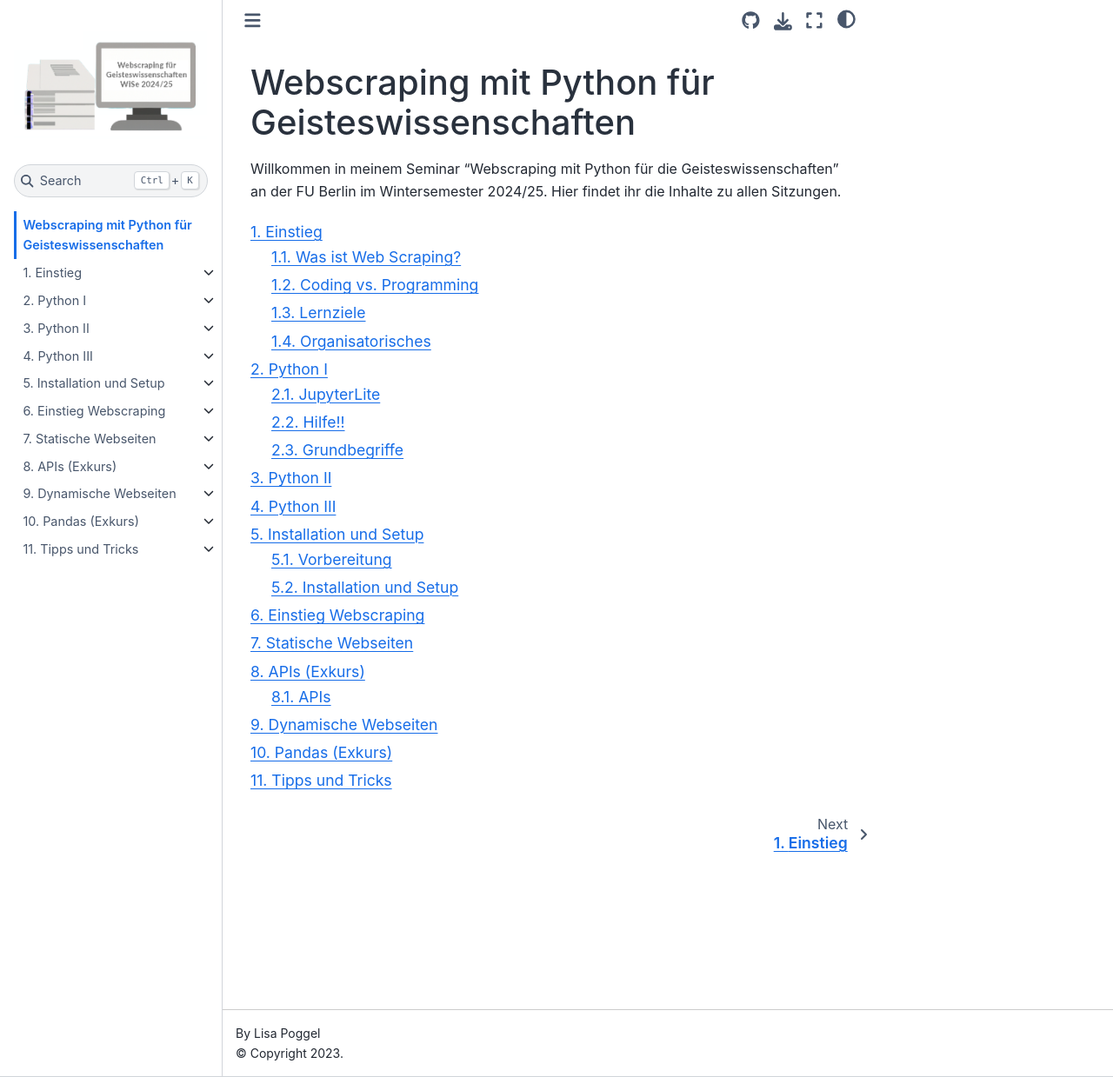
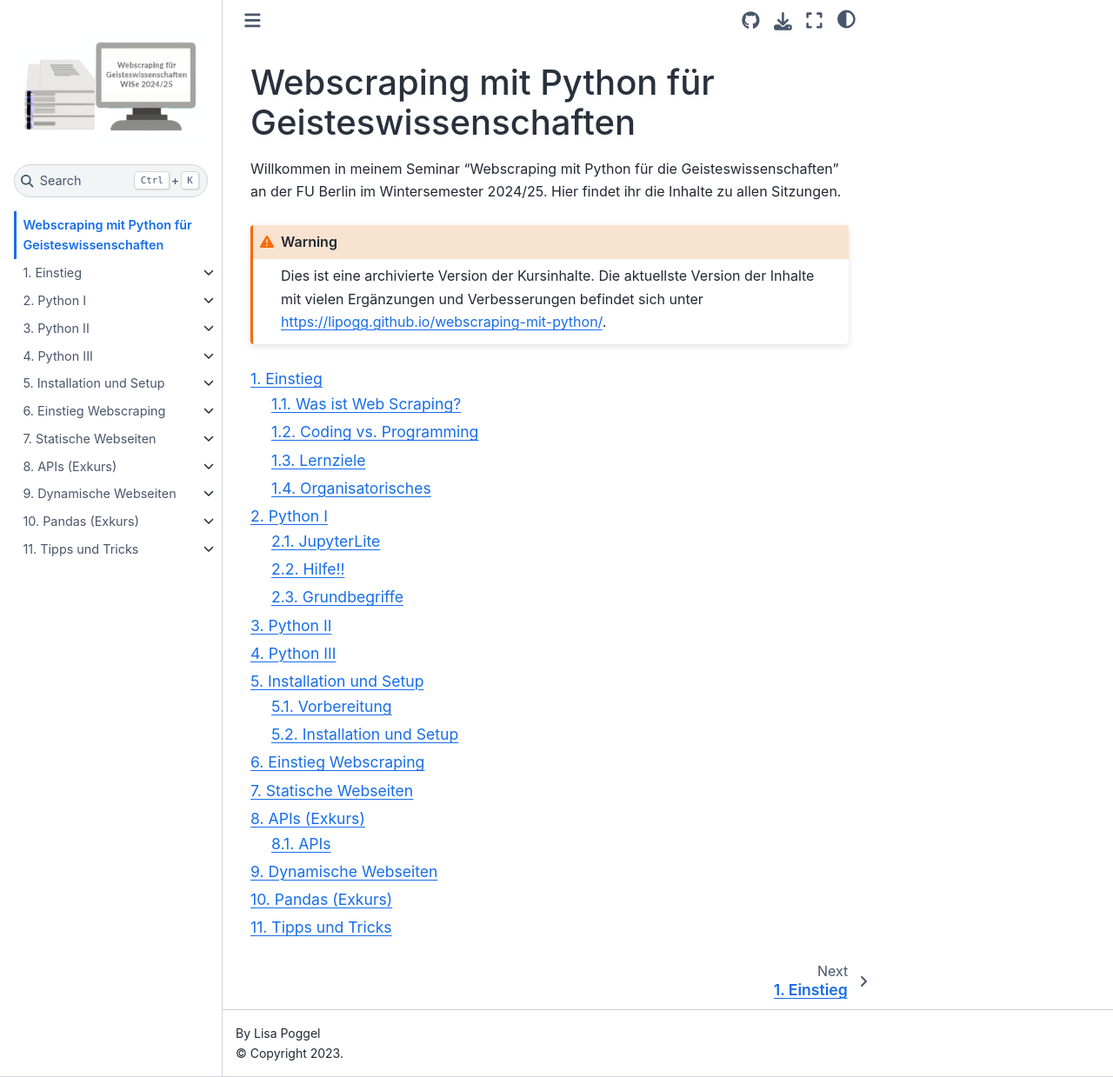
Before and after one commit to lipogg/webscraping-mit-python, a Jupyter Book: the page built from intro.md, in a window 1280 px wide and 1239 px high. Shown: the whole window at 87% size. Built offline with Jupyter Book 1.0.4 settings and Sphinx 7.4.7 and the Sphinx Book theme 1.1.4, drawn with Linux system fonts in a browser that asks for light colours; pages that are not in the unit, such as notebooks, are missing from menus; comment, search, counter and statistics services are not loaded.

Commit message:
add link to current website

````diff
--- a/intro.md
+++ b/intro.md
@@ -2,6 +2,9 @@
 
 Willkommen in meinem Seminar "Webscraping mit Python für die Geisteswissenschaften" an der FU Berlin im Wintersemester 2024/25. Hier findet ihr die Inhalte zu allen Sitzungen.
 
+```{warning}
+Dies ist eine archivierte Version der Kursinhalte. Die aktuellste Version der Inhalte mit vielen Ergänzungen und Verbesserungen befindet sich unter [https://lipogg.github.io/webscraping-mit-python/](https://lipogg.github.io/webscraping-mit-python/).
+```
 
 ```{tableofcontents}
 ```
````
